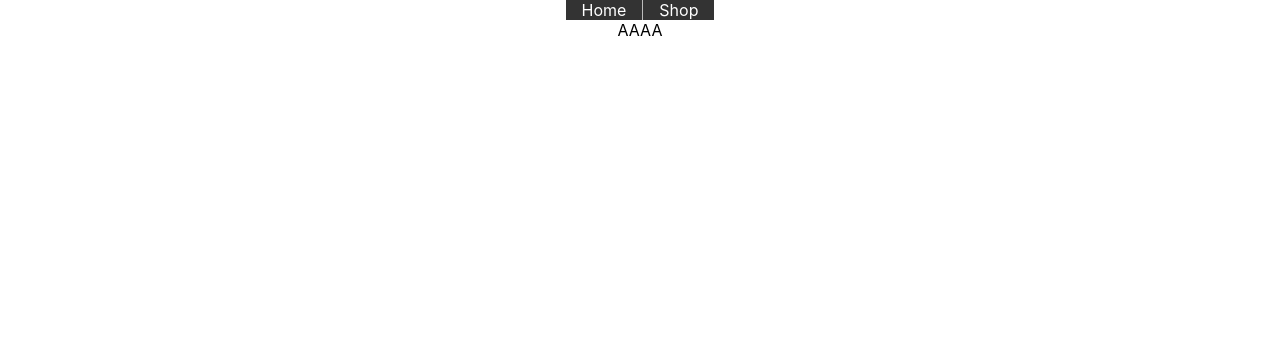
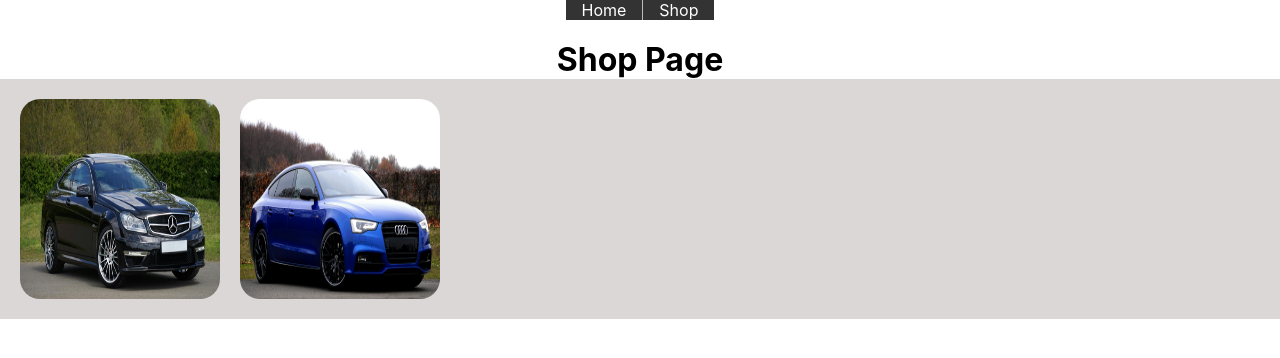
Before and after one commit to MattFLPe/shopping-cart, a React (Create React App) app: page /Shop in a window 1280 px wide. Shown: the top 358 px of the page. Built offline with nearby package versions, Linux system fonts and the light colour scheme.

Commit message:
Remove pointless Navbar import Add imports for CSS modules and Card component Add JSX elements with styles from CSS modules

```diff
--- a/src/components/Shop/Shop.js
+++ b/src/components/Shop/Shop.js
@@ -1,12 +1,14 @@
 import React from "react";
-import Navbar from "../Navbar/Navbar.js";
+import styles from "./Shop.module.css"
+import Card from "./Card/Card.js"
 
 const Shop = () => {
     return (
         <>
-        <p>AAAA</p>
-
-
+        <h1 className={styles.titleShop}>Shop Page</h1>
+        <div className={styles.shopcontainer}>
+            <Card />
+        </div>
         </>
 
     )
```
